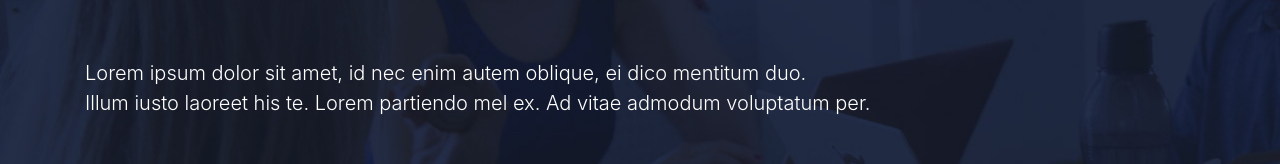
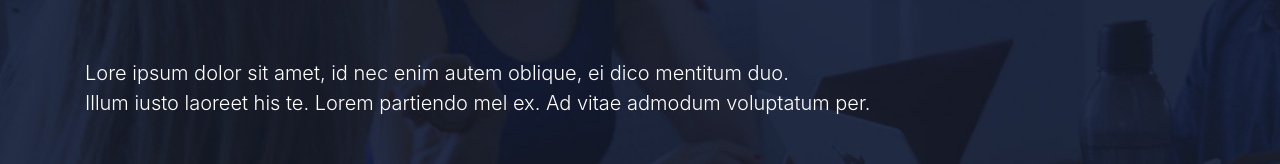
Before and after one commit to Santhoshsandy43/san.1, a plain HTML site: page Atlas/index.html in a window 1280 px wide. Shown: the part 340-504 px from the top of the page. Drawn offline with Linux system fonts and the light colour scheme.

Commit message:
Update index.html

```diff
--- a/Atlas/index.html
+++ b/Atlas/index.html
@@ -36,7 +36,7 @@
             	To Start Business
             </h1>
             <p data-aos="fade" data-aos-easing="linear" data-aos-duration="1000" data-aos-once="true" class="lead text-white my-4">
-                Lorem ipsum dolor sit amet, id nec enim autem oblique, ei dico mentitum duo.
+                Lore ipsum dolor sit amet, id nec enim autem oblique, ei dico mentitum duo.
                 <br> Illum iusto laoreet his te. Lorem partiendo mel ex. Ad vitae admodum voluptatum per.
             </p>
             <a href="#" data-aos="fade" data-aos-easing="linear" data-aos-duration="1000" data-aos-once="true" class="btn my-4 font-weight-bold atlas-cta cta-green">Get Started</a>
```
